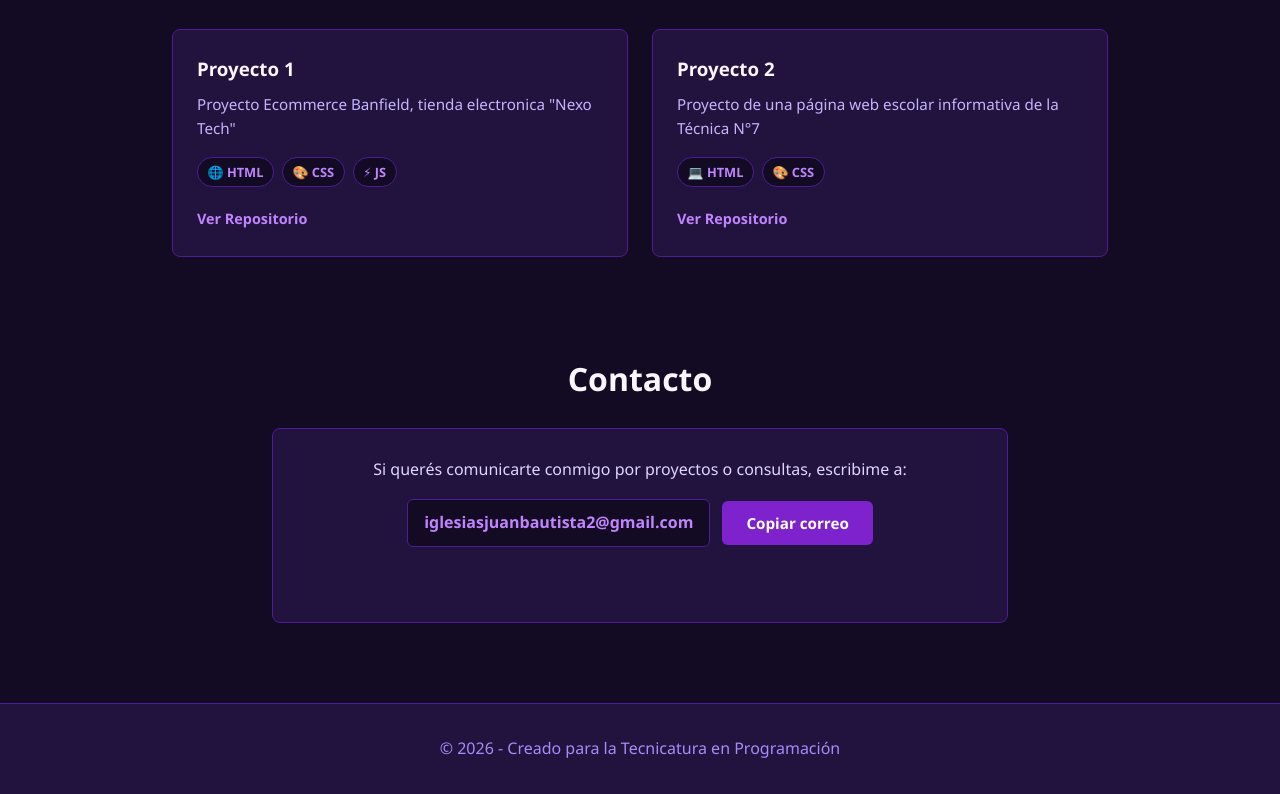
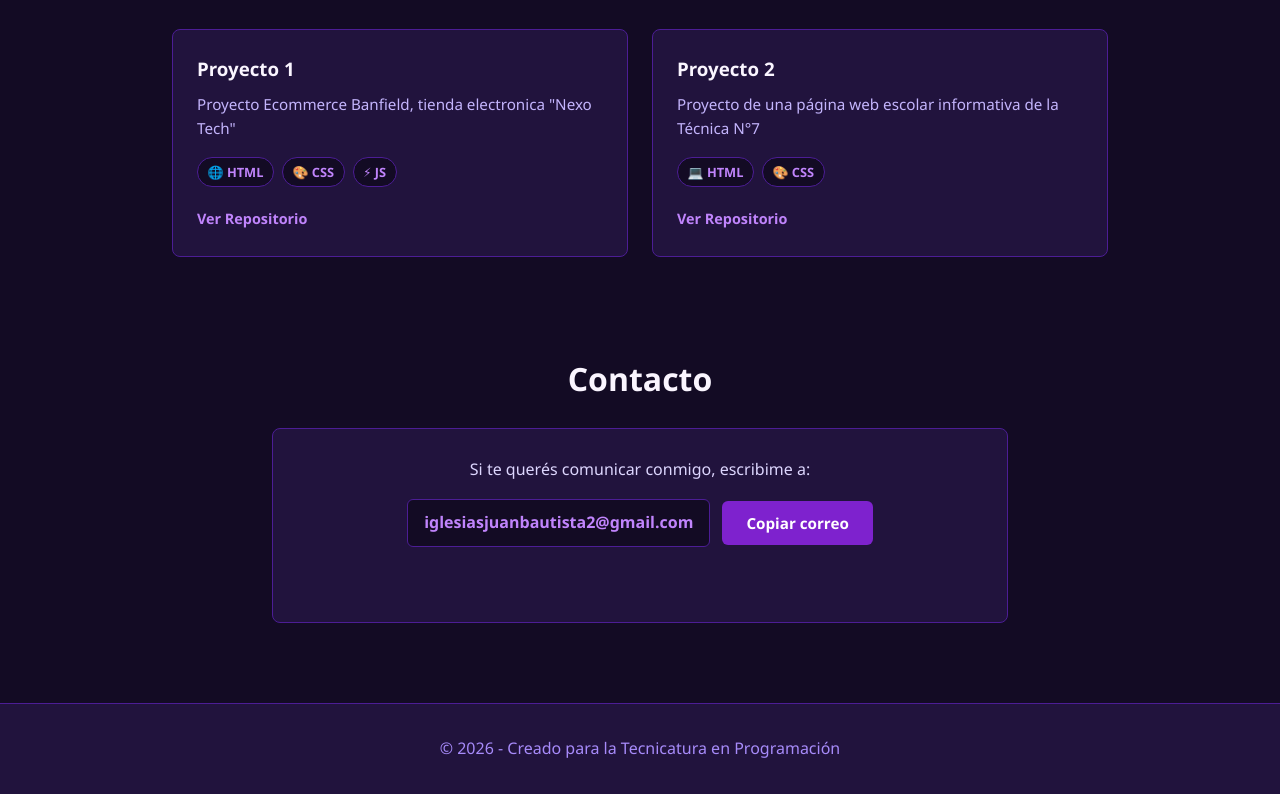
Before and after one commit to Juanhub-art/portafolio, a plain HTML site: page index.html in a window 1280 px wide. Shown: the part 847-1641 px from the top of the page. Drawn offline with Linux system fonts and the light colour scheme.

Commit message:
Ajustado texto de contacto en index.html

```diff
--- a/index.html
+++ b/index.html
@@ -73,7 +73,7 @@
     <section id="contacto" class="seccion-contacto">
         <h2>Contacto</h2>
         <div class="tarjeta-contacto">
-            <p>Si querés comunicarte conmigo por proyectos o consultas, escribime a:</p>
+            <p>Si te querés comunicar conmigo, escribime a:</p>
             <div class="caja-correo">
                 <span id="correo-texto" class="correo-direccion">iglesiasjuanbautista2@gmail.com</span>
                 <button type="button" id="btn-copiar-correo" class="btn btn-copiar">Copiar correo</button>
```
